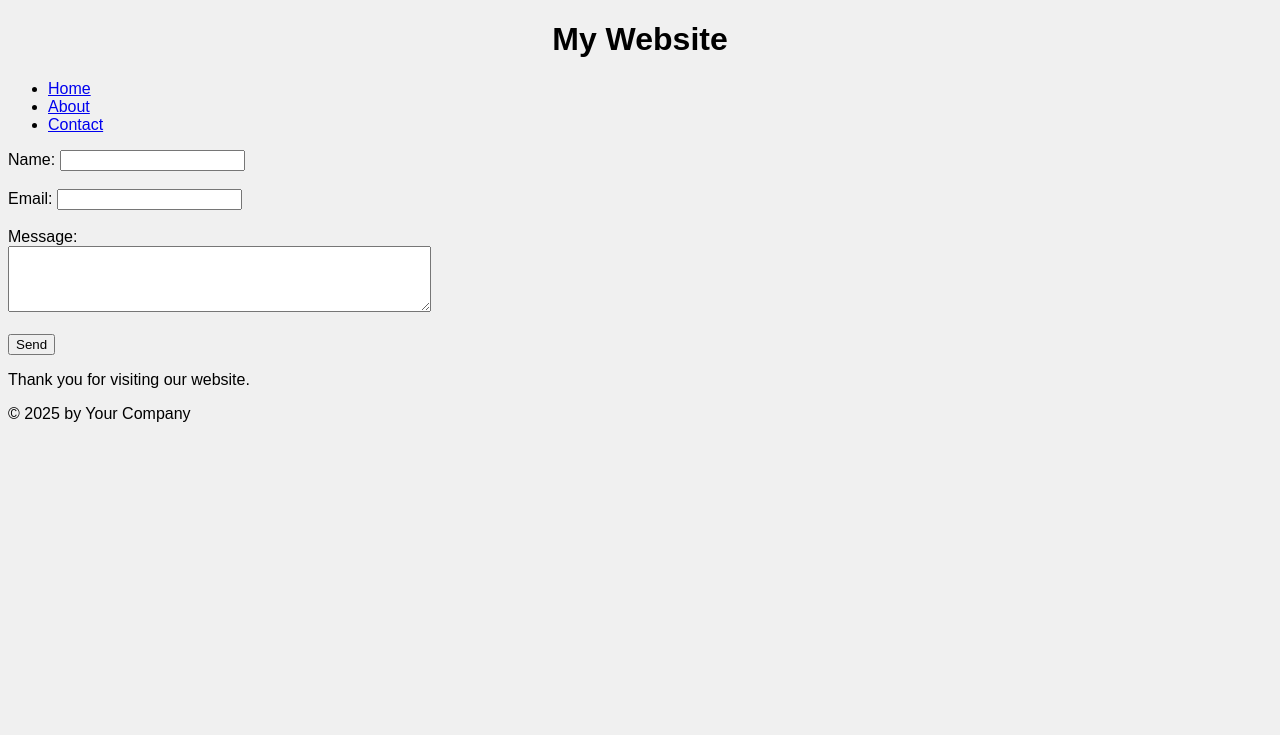
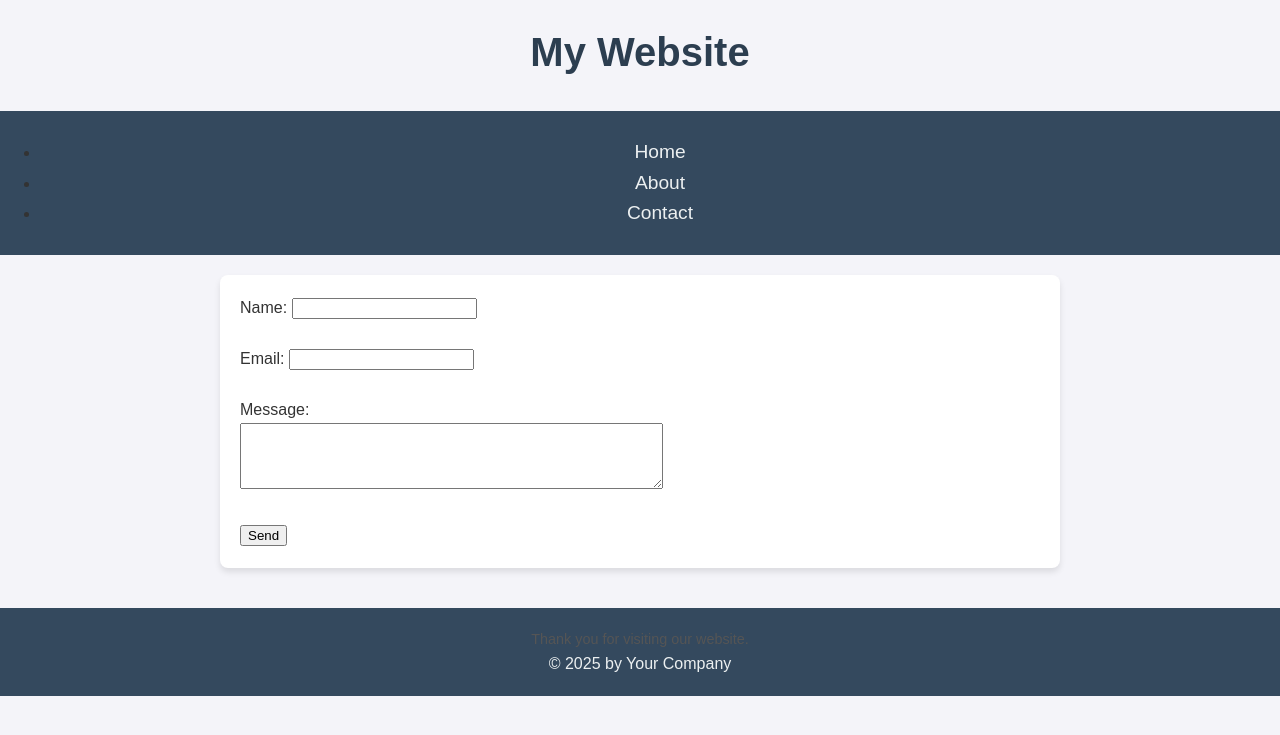
Before and after one commit to Eva261002/Taller_Entorno, a Django app: page /contact/ in a window 1280 px wide. Shown: the top 735 px of the page. Run offline with Django 5.2, Linux system fonts and the light colour scheme.

Commit message:
Agregando estilos

```diff
--- a/app/static/css/styles.css
+++ b/app/static/css/styles.css
@@ -1,14 +1,79 @@
 body {
-    font-family: Arial, sans-serif;
-    background-color: #f0f0f0;
+    font-family: 'Arial', sans-serif;
+    margin: 0;
+    padding: 0;
+    background-color: #f4f4f9;
+    color: #333;
+    line-height: 1.6;
 }
 
-.container {
-    max-width: 960px;
-    margin: 0 auto;
-    padding: 20px;
+/* Encabezado */
+h1 {
+    text-align: center;
+    color: #2c3e50;
+    margin-top: 20px;
+    font-size: 2.5em;
 }
 
-h1 {
+/* Navegación */
+nav {
+    background-color: #34495e;
+    padding: 10px 0;
     text-align: center;
 }
+
+nav a {
+    color: #ecf0f1;
+    text-decoration: none;
+    margin: 0 15px;
+    font-size: 1.2em;
+    transition: color 0.3s ease;
+}
+
+nav a:hover {
+    color: #1abc9c;
+}
+
+/* Contenido principal */
+main {
+    padding: 20px;
+    max-width: 800px;
+    margin: 20px auto;
+    background-color: #fff;
+    border-radius: 8px;
+    box-shadow: 0 4px 6px rgba(0, 0, 0, 0.1);
+}
+
+p {
+    font-size: 1.1em;
+    color: #555;
+}
+
+/* Pie de página */
+footer {
+    text-align: center;
+    padding: 20px;
+    background-color: #34495e;
+    color: #ecf0f1;
+    margin-top: 40px;
+}
+
+footer p {
+    margin: 0;
+    font-size: 0.9em;
+}
+
+/* Botones (opcional) */
+.button {
+    display: inline-block;
+    padding: 10px 20px;
+    background-color: #1abc9c;
+    color: #fff;
+    text-decoration: none;
+    border-radius: 5px;
+    transition: background-color 0.3s ease;
+}
+
+.button:hover {
+    background-color: #16a085;
+}
--- a/app/templates/about.html
+++ b/app/templates/about.html
@@ -1,4 +1,5 @@
 {% extends "base.html" %}
+{% load static %}
 
 {% block title %}
     <title>About Us</title>
--- a/app/templates/contact.html
+++ b/app/templates/contact.html
@@ -1,4 +1,5 @@
 {% extends "base.html" %}
+{% load static %}
 
 {% block title %}
     <title>Contact Us</title>
--- a/app/templates/home.html
+++ b/app/templates/home.html
@@ -1,4 +1,5 @@
  {% extends "base.html" %}
+ {% load static %}
 
 {% block title %}
     <title>HOME</title>
```
Also changed, not shown: app/templates/base.html (line endings or trailing spaces).
